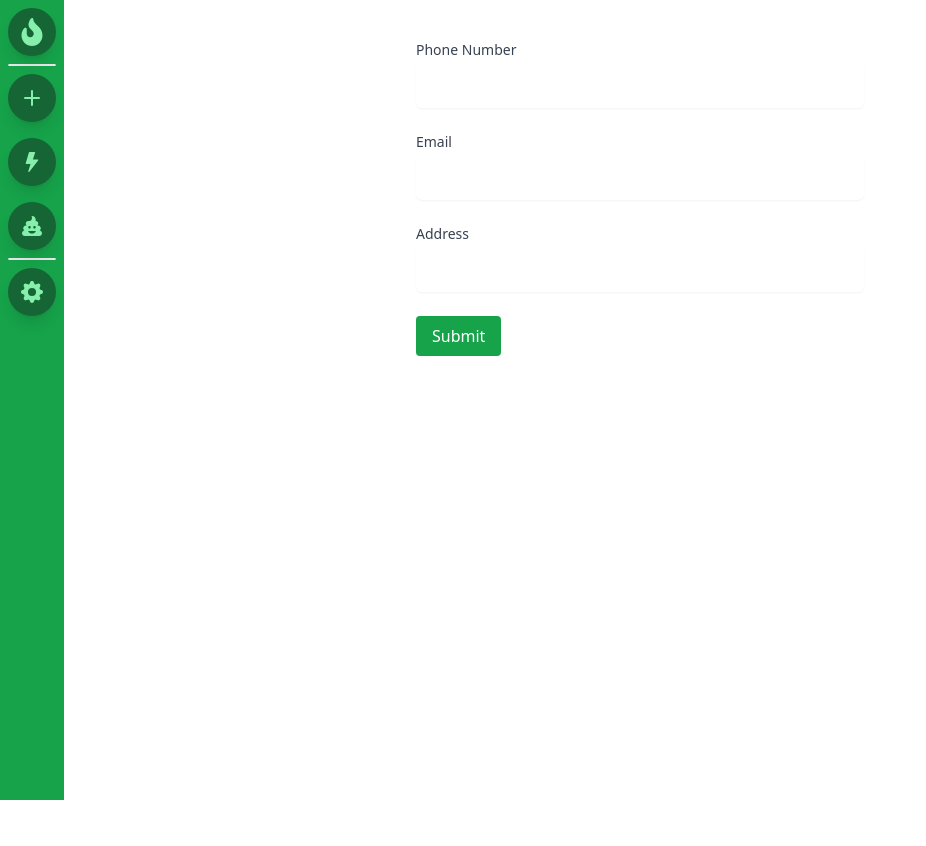
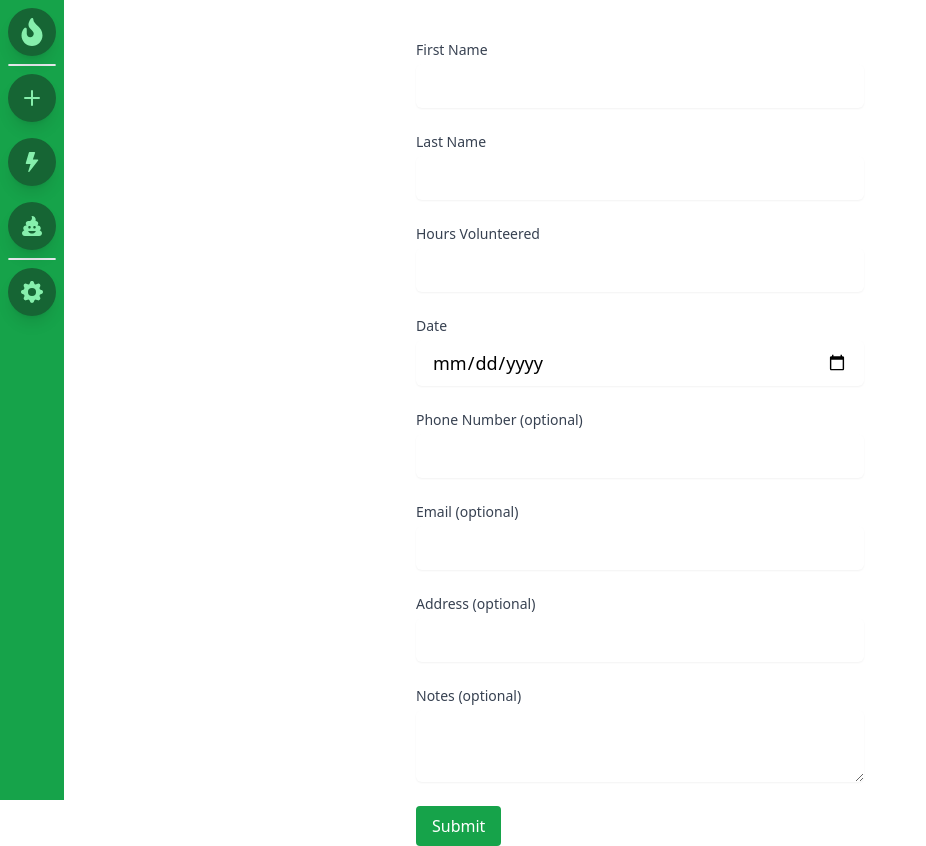
Before and after one commit to Coderman562/Spotify-AI-Camp, a React (Vite) app: page /form in a window 1280 px wide. Shown: the whole page, without its empty margins (0-926 px from the left). Before the commit the page ends 800 px from the top, so only its background shows below. Built offline with nearby package versions, Linux system fonts and the light colour scheme.

Commit message:
made some forms required

```diff
--- a/src/FormPage.jsx
+++ b/src/FormPage.jsx
@@ -2,6 +2,7 @@ import React, { useState } from 'react';
 import './index.css';
 
 function FormPage() {
+  // Initialize state for form data
   const [formData, setFormData] = useState({
     firstName: '',
     lastName: '',
@@ -10,8 +11,10 @@ function FormPage() {
     phoneNumber: '',
     email: '',
     address: '',
+    notes: '',
   });
 
+  // Handle changes to form input values
   function handleChange(event) {
     const { name, value } = event.target;
     setFormData((prevState) => ({
@@ -20,19 +23,91 @@ function FormPage() {
     }));
   }
 
+  // Handle form submission
   function handleSubmit(event) {
     event.preventDefault();
     console.log(formData);
     // Send data to server
   }
 
+  // Validate phone number input value
+  function validatePhoneNumber(value) {
+    const regex = /^\d{10}$/; // Only accepts 10-digit phone numbers
+    return regex.test(value);
+  }
+
   return (
     <div className="form-container">
       <form onSubmit={handleSubmit} className="form">
-        {/* Other form groups */}
+              {/* // First Name input */}
+        <div className="form-group">
+          <label htmlFor="firstName" className="form-label">
+            First Name
+          </label>
+          <input
+            type="text"
+            id="firstName"
+            name="firstName"
+            value={formData.firstName}
+            onChange={handleChange}
+            className="form-input"
+            required
+          />
+        </div>
+
+        {/* // Last Name input */}
+        <div className="form-group">
+          <label htmlFor="lastName" className="form-label">
+            Last Name
+          </label>
+          <input
+            type="text"
+            id="lastName"
+            name="lastName"
+            value={formData.lastName}
+            onChange={handleChange}
+            className="form-input"
+            required
+          />
+        </div>
+
+        {/* // Hours Volunteered input */}
+        <div className="form-group">
+          <label htmlFor="hoursVolunteered" className="form-label">
+            Hours Volunteered
+          </label>
+          <input
+            type="number"
+            id="hoursVolunteered"
+            name="hoursVolunteered"
+            value={formData.hoursVolunteered}
+            onChange={handleChange}
+            className="form-input"
+            required
+          />
+        </div>
+
+        {/* // Date input */}
+        <div className="form-group">
+          <label htmlFor="date" className="form-label">
+            Date
+          </label>
+          <input
+            type="date"
+            id="date"
+            name="date"
+            value={formData.date}
+            onChange={handleChange}
+            className="form-input"
+            required
+          />
+        </div>
+
+
+        {/* Phone Number input */}
         <div className="form-group">
           <label htmlFor="phoneNumber" className="form-label">
-            Phone Number
+            Phone Number (optional)
           </label>
           <input
             type="tel"
@@ -41,12 +116,22 @@ function FormPage() {
             value={formData.phoneNumber}
             onChange={handleChange}
             className="form-input"
+            pattern="[0-9]{3}-[0-9]{3}-[0-9]{4}" // Display format
+            title="Phone number must be in the format XXX-XXX-XXXX"
+            required={false} // Optional field
+            onBlur={(e) => {
+              // Validate phone number input value onBlur
+              if (e.target.value && !validatePhoneNumber(e.target.value)) {
+                alert('Please enter a valid phone number');
+              }
+            }}
           />
         </div>
 
+        {/* Email input */}
         <div className="form-group">
           <label htmlFor="email" className="form-label">
-            Email
+            Email (optional)
           </label>
           <input
         type="email"
@@ -58,9 +143,10 @@ function FormPage() {
       />
     </div>
 
+    {/* Address input */}
     <div className="form-group">
       <label htmlFor="address" className="form-label">
-            Address
+        Address (optional)
       </label>
       <input
         type="text"
@@ -72,6 +158,22 @@ function FormPage() {
       />
     </div>
 
+
+    {/* Notes input */}
+    <div className="form-group">
+      <label htmlFor="notes" className="form-label">
+        Notes (optional)
+      </label>
+      <textarea
+        id="notes"
+        name="notes"
+        value={formData.notes}
+        onChange={handleChange}
+        className="form-input"
+      />
+    </div>
+
+    {/* Submit button */}
     <button type="submit" className="submit-btn">
       Submit
     </button>
```
Lines whose indentation alone changed are shown as unchanged.
